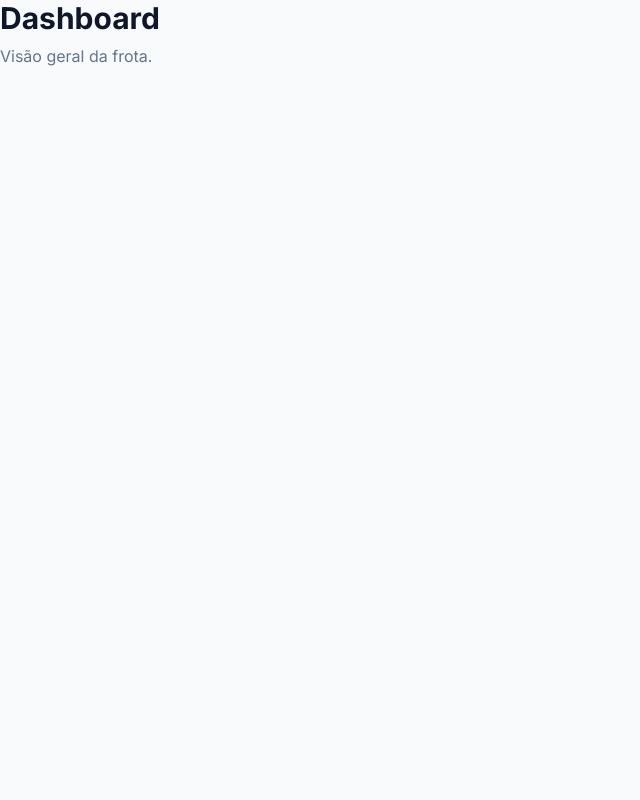
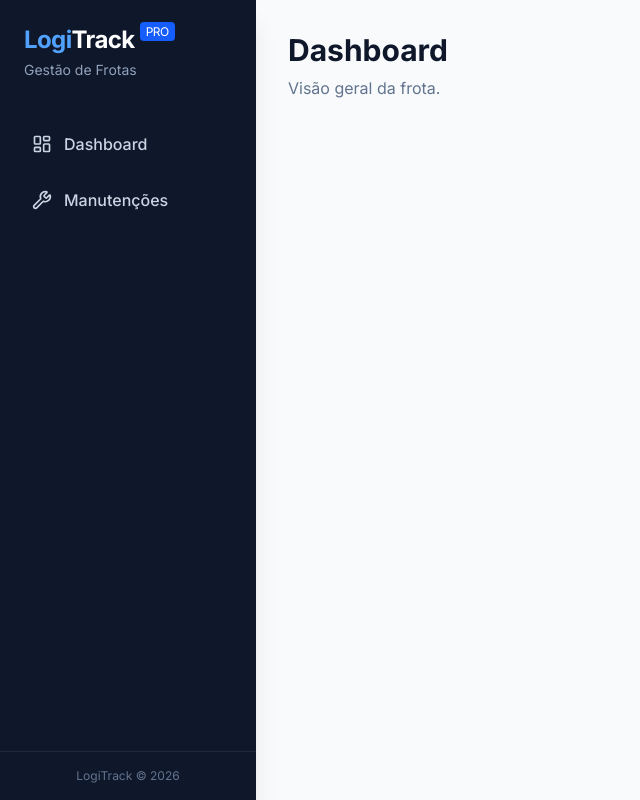
Before and after one commit to thipereira02/logitrack-fullstack, a Next.js app in the folder frontend/: page / in a window 1280 px wide. Shown: the whole page, without its empty margins (0-640 px from the left). Built offline with nearby package versions, Linux system fonts and the light colour scheme.

Commit message:
feat: implement modern UI shell with sidebar and base layout

```diff
--- a/frontend/src/app/layout.tsx
+++ b/frontend/src/app/layout.tsx
@@ -1,6 +1,8 @@
 import type { Metadata } from "next";
 import { Inter } from "next/font/google";
-import "./globals.css";
+import "./globals.css"; // Isso aqui é o que carrega o Tailwind!
+import Sidebar from "@/components/Sidebar";
+import { Toaster } from "sonner";
 
 const inter = Inter({ subsets: ["latin"] });
 
@@ -16,8 +18,14 @@
 }>) {
   return (
     <html lang="pt-BR">
-      <body className={`${inter.className} bg-slate-50 text-slate-900 min-h-screen`}>
-        {children}
+      <body className={`${inter.className} flex min-h-screen bg-slate-50 text-slate-900`}>
+        <Sidebar />
+
+        <main className="flex-1 p-8 overflow-y-auto">
+          {children}
+        </main>
+
+        <Toaster position="top-right" richColors />
       </body>
     </html>
   );
--- /dev/null
+++ b/frontend/src/components/Sidebar.tsx
@@ -0,0 +1,30 @@
+import Link from 'next/link';
+import { LayoutDashboard, Wrench } from 'lucide-react';
+
+export default function Sidebar() {
+  return (
+    <aside className="w-64 bg-slate-900 text-white flex flex-col min-h-screen shadow-xl">
+      <div className="p-6">
+        <h1 className="text-2xl font-bold tracking-tight text-blue-400">
+          Logi<span className="text-white">Track</span> <span className="text-xs align-top font-normal bg-blue-600 text-white px-1.5 py-0.5 rounded">PRO</span>
+        </h1>
+        <p className="text-slate-400 text-sm mt-1">Gestão de Frotas</p>
+      </div>
+
+      <nav className="flex-1 px-4 space-y-2 mt-4">
+        <Link href="/" className="flex items-center gap-3 px-4 py-3 rounded-lg hover:bg-slate-800 transition-colors text-slate-300 hover:text-white">
+          <LayoutDashboard size={20} />
+          <span className="font-medium">Dashboard</span>
+        </Link>
+        <Link href="/manutencoes" className="flex items-center gap-3 px-4 py-3 rounded-lg hover:bg-slate-800 transition-colors text-slate-300 hover:text-white">
+          <Wrench size={20} />
+          <span className="font-medium">Manutenções</span>
+        </Link>
+      </nav>
+
+      <div className="p-4 border-t border-slate-800 text-xs text-slate-500 text-center">
+        LogiTrack © 2026
+      </div>
+    </aside>
+  );
+}
```
